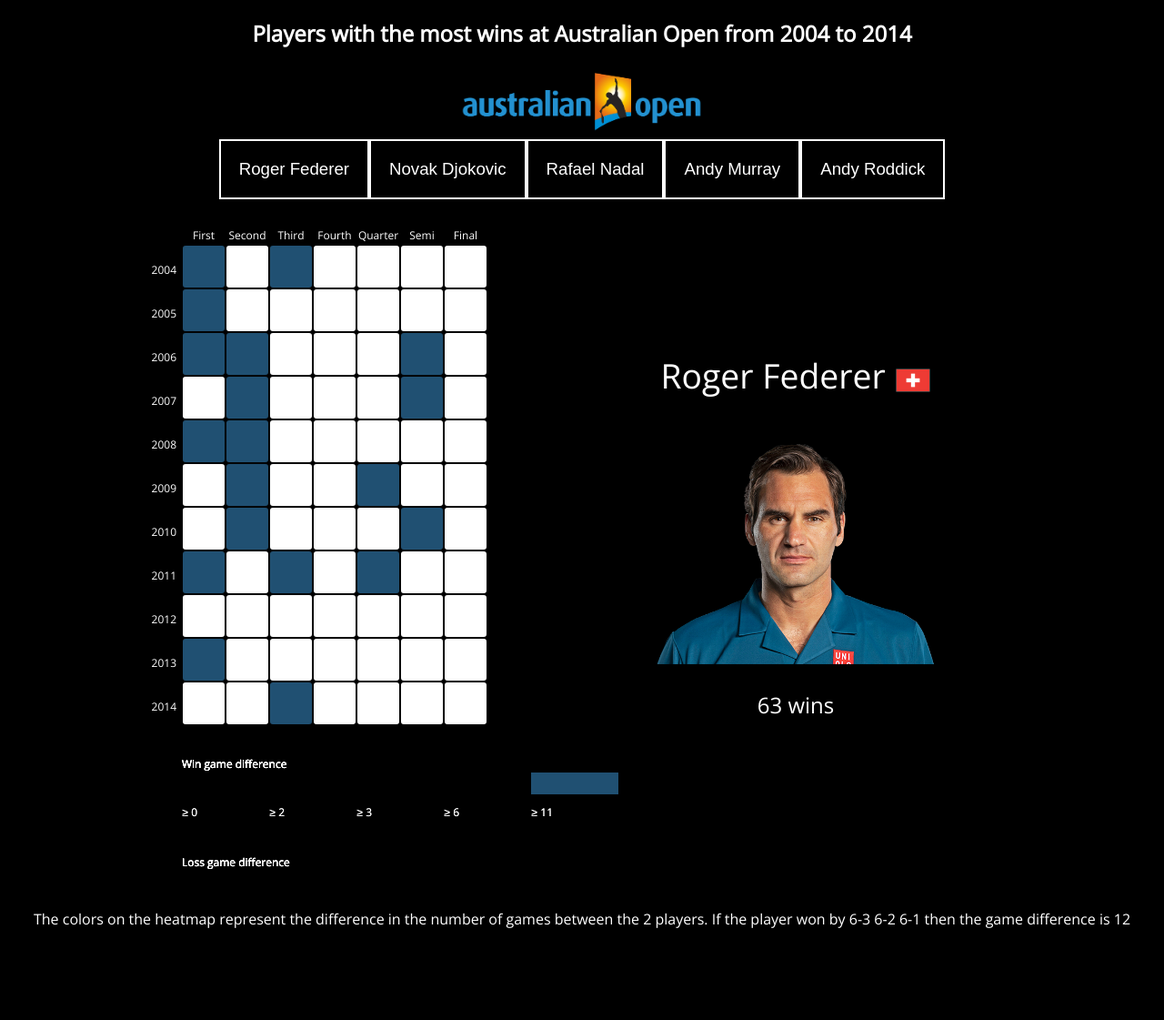
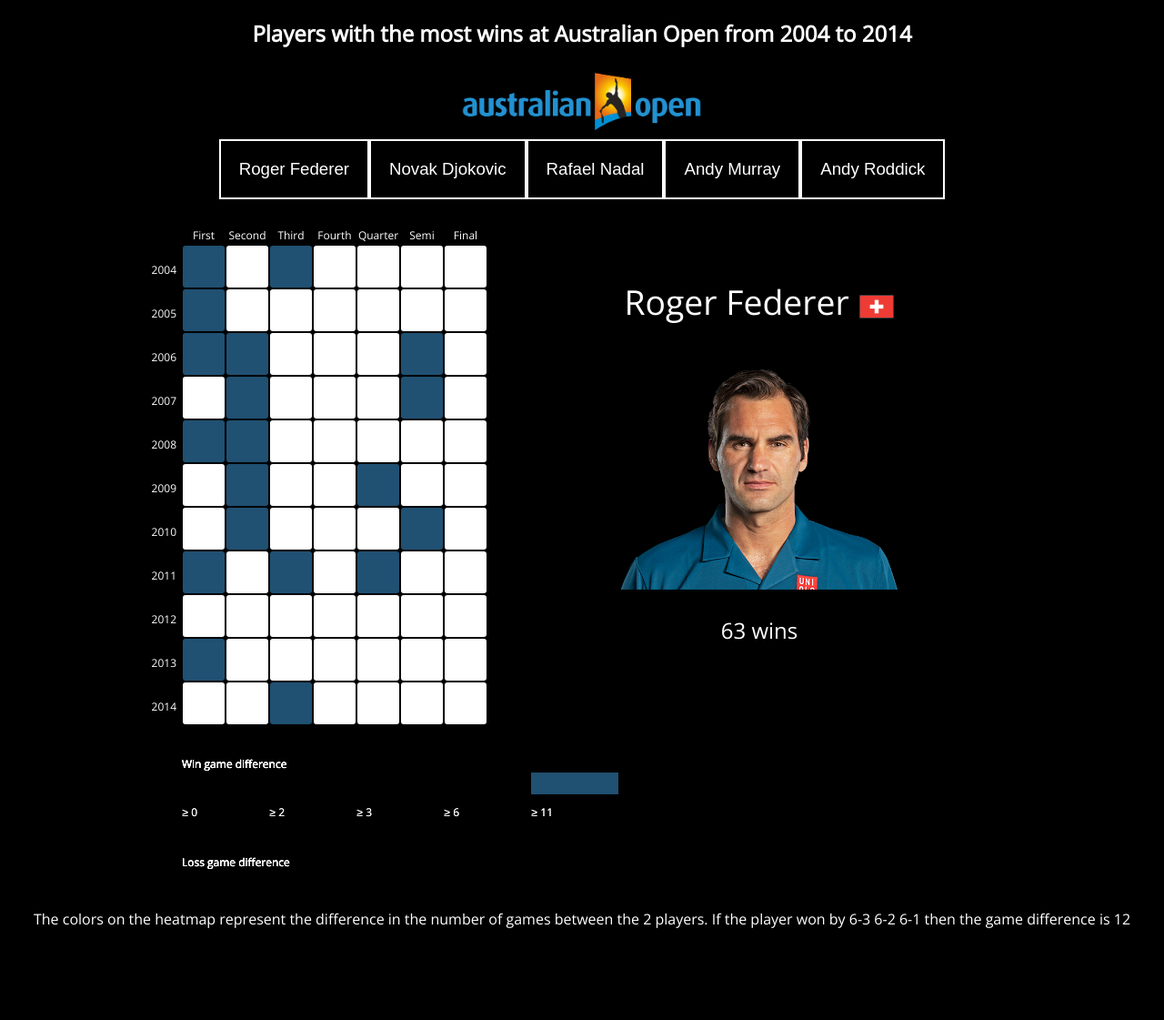
Before and after one commit to parthkhopkar/parthkhopkar.github.io, a Jekyll site: the page AusOpen.html, which Jekyll copies as it is, in a window 1280 px wide. Shown: the whole page at 91% size. Built offline with Jekyll 4.4.1, drawn with Linux system fonts in a browser that asks for light colours.

Commit message:
Added interactive viz files

```diff
--- a/AusOpen.html
+++ b/AusOpen.html
@@ -85,8 +85,8 @@
         <img src="/img/ao.png" style="height:80px" class="center">
         <div id="main" style="text-align: center;">
             <div id="dataset-picker"></div>
-            <div id="chart" style="display: inline-block;">
-              <div id="player-info" style="display: inline-block;position: absolute;left: 700px;top: 350px">
+            <div id="chart" style="display: inline-block; position: relative;">
+              <div id="player-info" style="position: absolute;top: 50px;left: 500px">
               <p id="player_name" style="font-size: 28pt;text-align: center;"></p>
                 <img id="player_img" src="">
                 <p id="player_wins" style="font-size:18pt;text-align: center;"></p>
```
